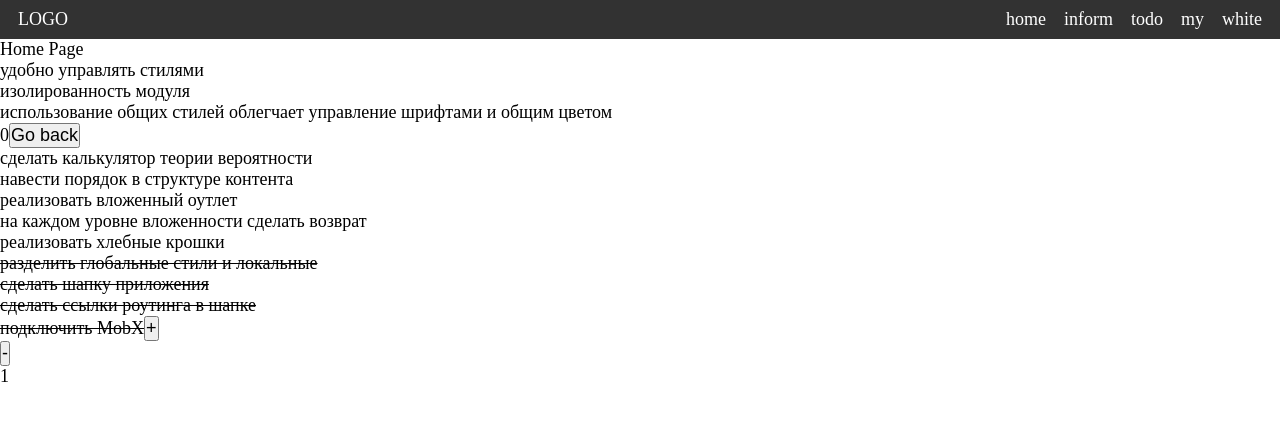
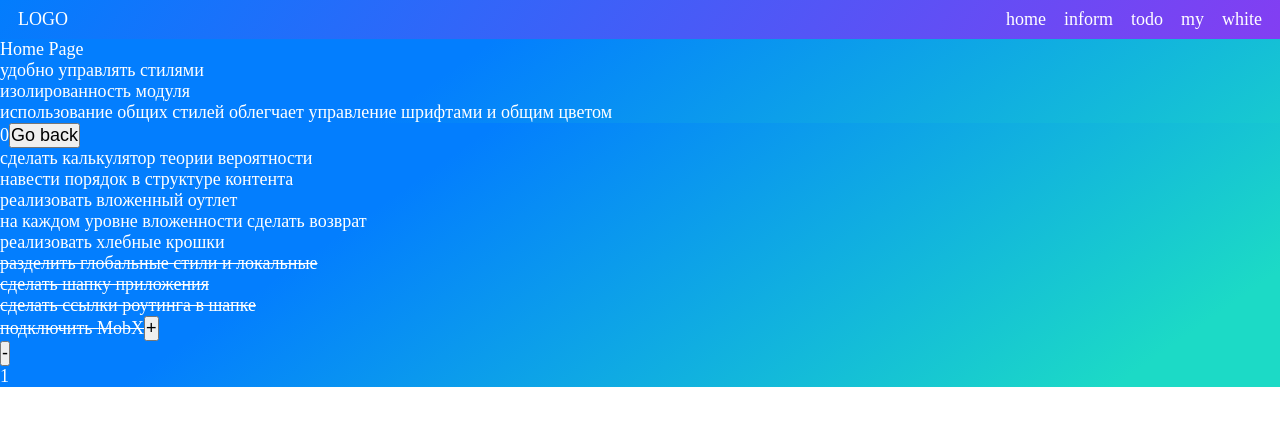
Before and after one commit to AlexanderSipko/promotion_app, a React (Vite) app: page /todo in a window 1280 px wide. Shown: the top 426 px of the page. Built offline with nearby package versions, Linux system fonts and the light colour scheme.

Commit message:
add gradient style and isolate content component

```diff
--- a/src/app/router.jsx
+++ b/src/app/router.jsx
@@ -3,7 +3,7 @@ import React from 'react';
 import { BrowserRouter as Router, Route, Routes, Outlet  } from 'react-router-dom';
 import { HomePage } from '@/pages/Home'
 import { NotFound } from '@/pages/NotFound'
-import { Content  } from '@/widgets/Content';
+import { Content  } from '@/widgets/content';
 
 
 const AppRouter = () => {
--- a/src/app/style/global.css
+++ b/src/app/style/global.css
@@ -3,14 +3,19 @@
     padding: 0;
     box-sizing: border-box;
     font-size: 18px;
+
 }
 
+
+
 :root {
-    --background-color: rgb(50, 50, 50);
+    --background-header: linear-gradient(124.64deg, #027dfd, #833ef2);
+    --background-main-content: linear-gradient(145deg, #037efe 30%, #1cdac6 90%);
     --h-color: #fff;
 }
 
 .light-theme {
-    --background-color: #fff;
+    --background-header: linear-gradient(124.64deg, #833ef2, #027dfd);
+    --background-main-content: linear-gradient(145deg, #1cdac6 90%, #037efe 30%);
     --h-color: #000;
 }
--- a/src/widgets/Content.jsx
+++ b/src/widgets/content/index.jsx
@@ -1,7 +1,8 @@
 import React, { useEffect } from 'react';
 import { useOutletContext, useNavigate } from 'react-router-dom';
 import { observer } from 'mobx-react';
-import counter from '../app/store/counter'
+import counter from '../../app/store/counter'
+import './style.css'
 
 const TYPE_CONTENT = {
     default:"",
--- /dev/null
+++ b/src/widgets/content/style.css
@@ -0,0 +1,7 @@
+
+
+div {
+    background: var(--background-main-content, black);
+    color: var(--h-color, white);
+    transition: all 200ms ease-in-out;
+}
--- a/src/widgets/header/index.jsx
+++ b/src/widgets/header/index.jsx
@@ -20,6 +20,7 @@ export function Header () {
             <li><Link to={'info'}>My</Link></li>
             <li>
                 <p onClick={() => {changeGlobalTheme()}}>{themeDark ? 'Dark' : 'White'}</p>
+
             </li>
         </ul>
 
--- a/src/widgets/header/style.css
+++ b/src/widgets/header/style.css
@@ -1,6 +1,6 @@
 
 header {
-    background-color: var(--background-color, black);
+    background: var(--background-header, black);
     color: var(--h-color, white);
     transition: all 200ms ease-in-out;
 }
```
